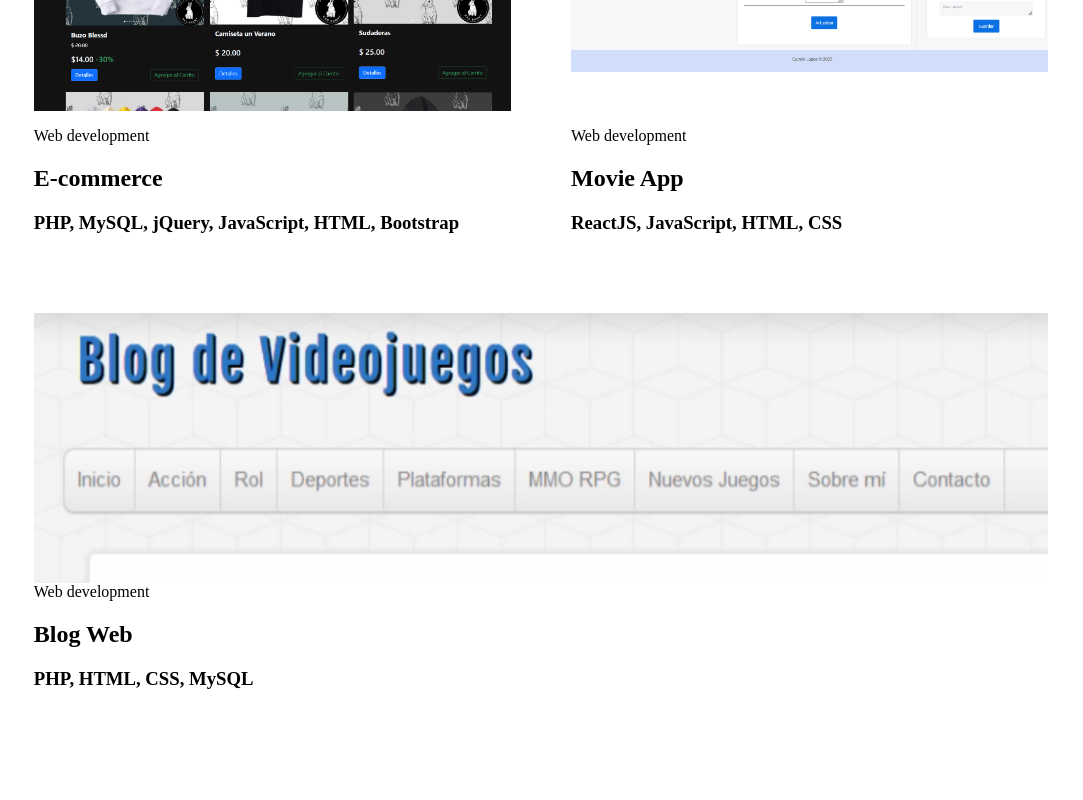
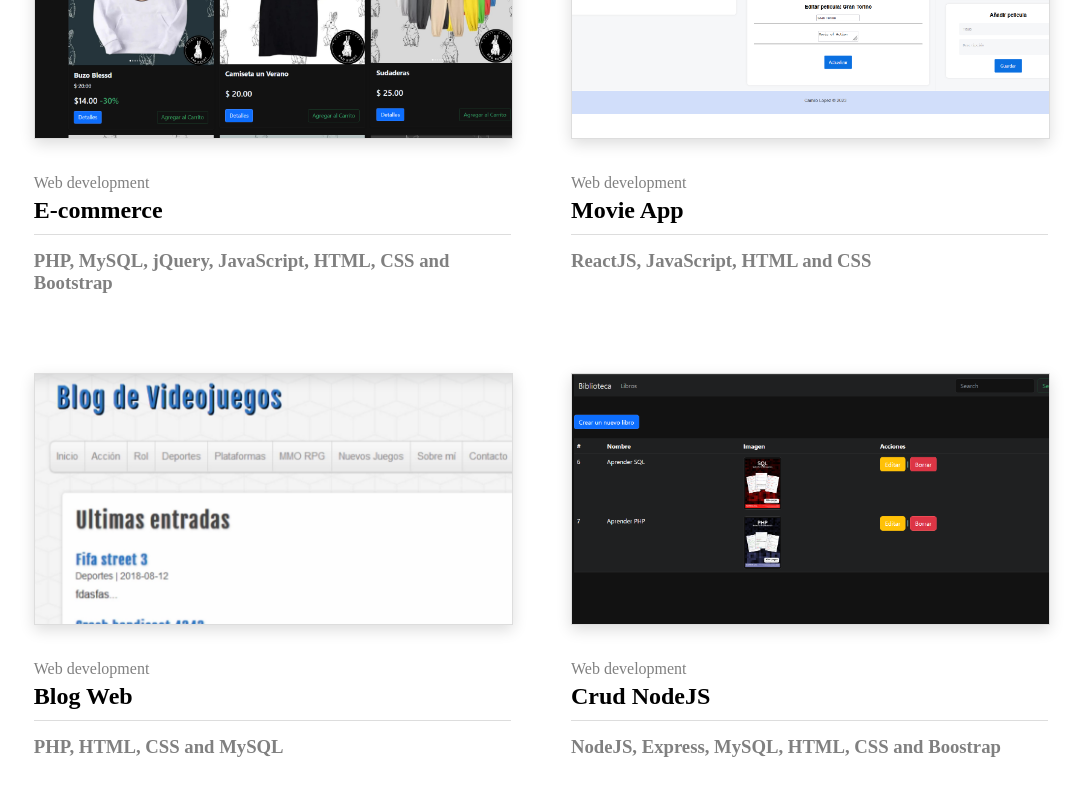
Before and after one commit to camilo180601/portfolio, a React (Create React App) app: page /portfolio in a window 1280 px wide. Shown: the part 880-1680 px from the top of the page, without its empty margins (99-1182 px from the left). Built offline with nearby package versions, Linux system fonts and the light colour scheme.

Commit message:
update portfolio

```diff
--- a/src/data/works.js
+++ b/src/data/works.js
@@ -3,7 +3,7 @@ export const works = [
         'id': 'translator',
         'name': 'GPT-3.5 API translator',
         'url': 'https://github.com/camilo180601/translate-react-api-gpt-3.5',
-        'technologies': 'ReactJS, TypeScript, API GPT-3.5, HTML, CSS',
+        'technologies': 'ReactJS, TypeScript, API GPT-3.5, HTML and CSS',
         'category': 'Web development',
         'description': 'The project is a translation application built using React and the OpenAI GPT-3.5 API. It allows users to input text in one language and receive an accurate translation in another language. The application features an intuitive interface, language selection options, real-time translations, and adaptability across different devices. It leverages the power of the GPT-3.5 model to deliver high-quality translations, and its scalability enables it to handle a high volume of translation requests. In summary, it is a modern and efficient tool for text translation.'
     },
@@ -11,7 +11,7 @@ export const works = [
         'id': 'socialmedia',
         'name': 'Social Media',
         'url': 'https://github.com/camilo180601/redsocial',
-        'technologies': 'Laravel, MySQL, jQuery, JavaScript, HTML, CSS',
+        'technologies': 'Laravel, MySQL, jQuery, JavaScript, HTML, CSS and Bootstrap',
         'category': 'Web development',
         'description': 'The project is a photo-sharing social media application built with Laravel. Users can register, upload photos, interact with others content, and manage their profiles. Key features include user authentication, photo upload and management, social interaction, privacy controls, explore and discover functionality, notifications and messaging, search and filtering, and mobile responsiveness. It provides a platform for users to share and discover captivating visual content within a community-driven environment.'
     },
@@ -19,7 +19,7 @@ export const works = [
         'id': 'ecommerce',
         'name': 'E-commerce',
         'url': 'https://github.com/camilo180601/dakiti',
-        'technologies': 'PHP, MySQL, jQuery, JavaScript, HTML, Bootstrap',
+        'technologies': 'PHP, MySQL, jQuery, JavaScript, HTML, CSS and Bootstrap',
         'category': 'Web development',
         'description': 'The project is a PHP-native e-commerce website with PayPal integration for secure payment processing. It features a product catalog, shopping cart, order management, product reviews, search and filtering, and a responsive design. Users can browse products, add items to the cart, and complete transactions using PayPal. However, the project does not include user login or authentication functionalities. Overall, it provides a user-friendly and convenient platform for online shopping.'
     },
@@ -27,7 +27,7 @@ export const works = [
         'id': 'appmovies',
         'name': 'Movie App',
         'url': 'https://github.com/camilo180601/app-movies',
-        'technologies': 'ReactJS, JavaScript, HTML, CSS',
+        'technologies': 'ReactJS, JavaScript, HTML and CSS',
         'category': 'Web development',
         'description': 'The project is a React-based app for movie covers. Users can add and filter movie covers to create a personalized collection. It offers features like filtering, sorting, and a user-friendly interface. The app allows users to easily manage and explore their movie cover collection.'
     },
@@ -35,8 +35,16 @@ export const works = [
         'id': 'blog',
         'name': 'Blog Web',
         'url': 'https://github.com/camilo180601/blog',
-        'technologies': 'PHP, HTML, CSS, MySQL',
+        'technologies': 'PHP, HTML, CSS and MySQL',
         'category': 'Web development',
         'description': 'The PHP-native blog project offers users the ability to manage their posts with features like editing and deleting. It incorporates a login system for user authentication and ensures a responsive design for a seamless browsing experience. With categories, related topics, and user-friendly functionalities, it provides a comprehensive platform for content creation and management.'
+    },
+    {
+        'id': 'crudnode',
+        'name': 'Crud NodeJS',
+        'url': 'https://github.com/camilo180601/CRUD-NodeJS',
+        'technologies': 'NodeJS, Express, MySQL, HTML, CSS and Boostrap',
+        'category': 'Web development',
+        'description': 'This project involves building a CRUD (Create, Read, Update, Delete) application using Node.js and Express. It allows users to perform basic database operations such as creating, reading, updating, and deleting records.'
     }
 ];
--- a/src/index.css
+++ b/src/index.css
@@ -148,16 +148,52 @@ button {
 }
 .work-item{
   flex-basis: 30%;
-  flex-grow: 2;
+  flex-grow: 1;
   margin: 30px;
 }
 .work-item img{
-  width: 100%;
+  width: 105%;
+  transition: all 500ms;
 }
 .work-item .mask{
   width: 100%;
-  height: 270px;
+  height: 250px;
   overflow: hidden;
+  border: 1px solid #ddd;
+  box-shadow: 0px 5px 14px #ddd;
+}
+
+.work-item .mask:hover img{
+  width: 130%;
+  margin-right: 30%;
+}
+.work-item span{
+  display: block;
+  color: gray;
+  margin-top: 35px;
+}
+.work-item h2{
+  display: block;
+  color: black;
+  margin-top: 5px;
+  margin-bottom: 10px;
+}
+.work-item a{
+  text-decoration: none;
+  color: black;
+  font-size: 30px;
+  transition: all 300ms;
+}
+.work-item a:hover{
+  color: #fa4529;
+}
+
+.work-item h3{
+  display: block;
+  color: gray;
+  padding-top: 15px;
+  margin-top: 0px;
+  border-top: 1px solid #ddd;
 }
  .home a:hover,
 input[type="submit"]:hover,
```
Also changed, not shown: public/images/crudnode.png (added).
